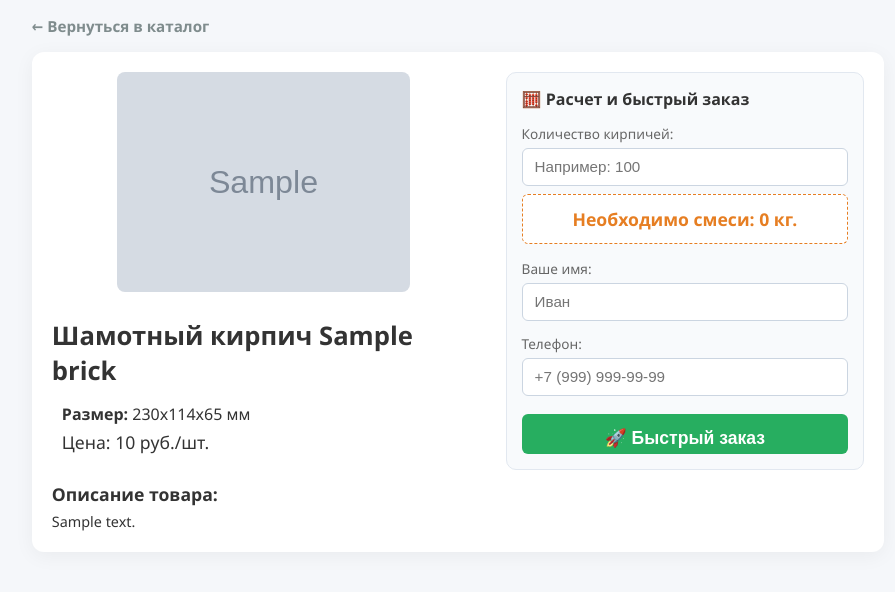
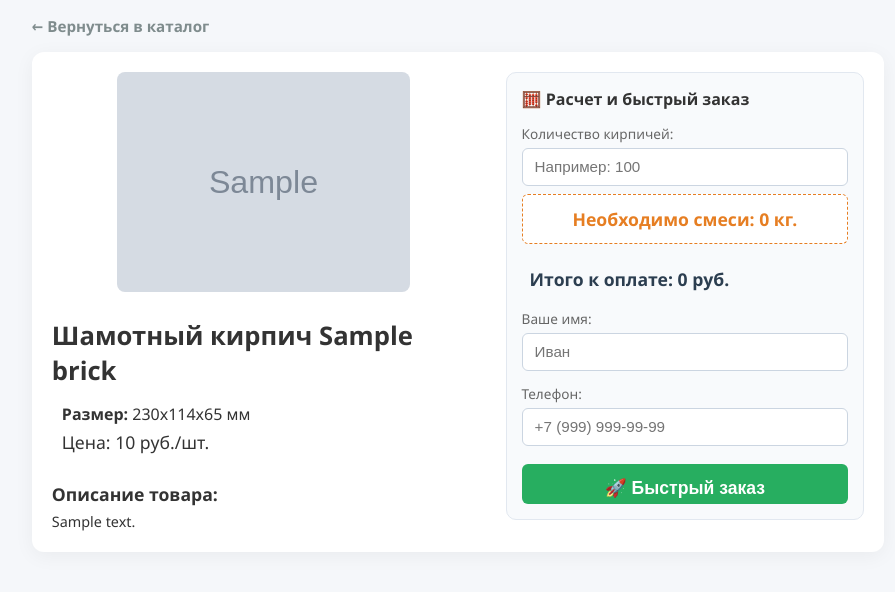
Before and after one commit to maksim7672/brick-catalog-django, a Django app: page /brick/1/ in a window 1280 px wide. Shown: the top 592 px of the page, without its empty margins (182-1077 px from the left). Run offline with Django 5.2, Linux system fonts and the light colour scheme; tables that the repository leaves empty hold one stand-in row (values such as "Sample post"); grey boxes marked "Sample" are stand-in pictures.

Commit message:
Исправлен калькулятор стоимости и разметка формы

```diff
--- a/catalog/templates/brick_detail.html
+++ b/catalog/templates/brick_detail.html
@@ -43,7 +43,7 @@
 
                 <form method="POST" action="{% url 'create_order' brick.id %}">
                     {% csrf_token %}
-
+                    <span id="brick-price" style="display: none;">{{ brick.price }}</span>
                     <p style="color: #666; font-size: 0.85rem; margin-bottom: 5px;">Количество кирпичей:</p>
                     <input type="number" id="brick-count" name="quantity" class="calc-input" placeholder="Например: 100" min="1" required oninput="calculateMixture()">
 
@@ -52,6 +52,10 @@
                         <input type="hidden" id="mix-weight-hidden" name="mixture_weight" value="0">
                     </div>
 
+                    <span id="brick-price" style="display: none;">{{ brick.price }}</span>
+                    <div style="padding: 8px; font-size: 1.1rem; font-weight: bold; color: #2c3e50; margin-bottom: 10px;">
+                        Итого к оплате: <span id="total-price">0</span> руб.
+                    </div>
                     <div class="order-fields" style="display: flex; flex-direction: column; gap: 5px;">
                         <p style="color: #666; font-size: 0.85rem; margin: 0;">Ваше имя:</p>
                         <input type="text" name="client_name" class="calc-input" placeholder="Иван" required>
@@ -84,6 +88,23 @@
             // Рассчитываем и округляем до 1 знака
             const totalMixture = (count * ratePerBrick).toFixed(1);
             resultSpan.innerText = totalMixture;
+            if (count && count > 0) {
+        // Рассчитываем и округляем смесь до 1 знака
+        const totalMixture = (count * ratePerBrick).toFixed(1);
+        resultSpan.innerText = totalMixture;
+        hiddenInput.value = totalMixture;
+
+        // --- ВОТ ЭТОТ КУСОК ДЛЯ СТОИМОСТИ МЫ ДОБАВЛЯЕМ СЮДА ---
+        const price = parseFloat(document.getElementById('brick-price').innerText) || 0;
+        document.getElementById('total-price').innerText = (count * price).toFixed(0);
+        // -----------------------------------------------------
+    } else {
+        resultSpan.innerText = '0';
+        hiddenInput.value = '0';
+
+        // И сюда добавляем обнуление стоимости, если поле ввода пустое:
+        document.getElementById('total-price').innerText = '0';
+    }
             hiddenInput.value = totalMixture;
         } else {
             resultSpan.innerText = '0';
```
